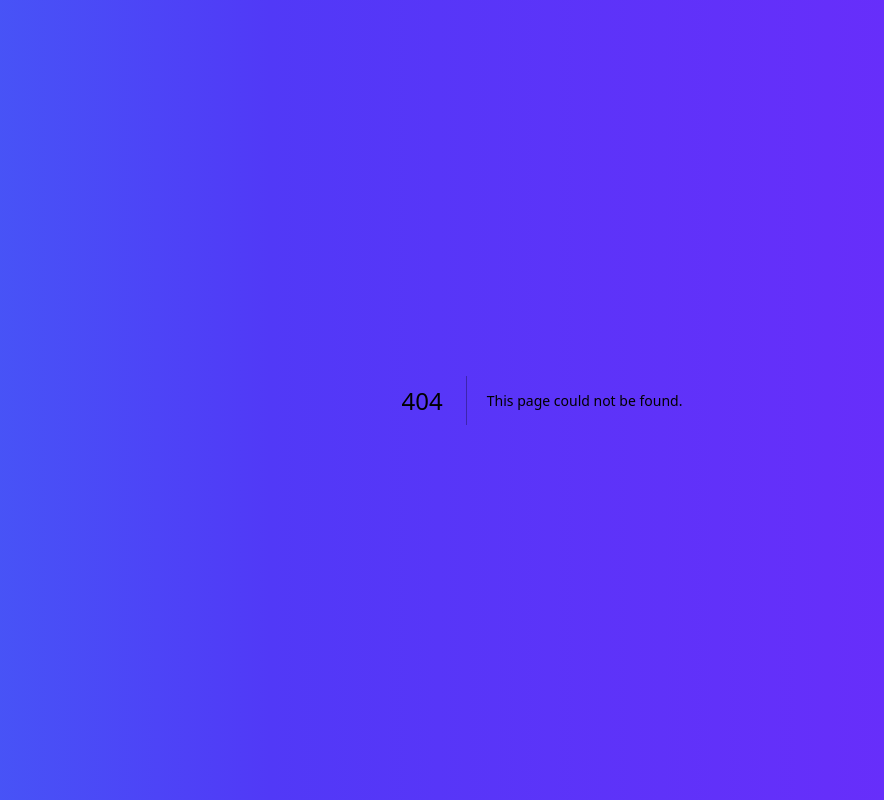
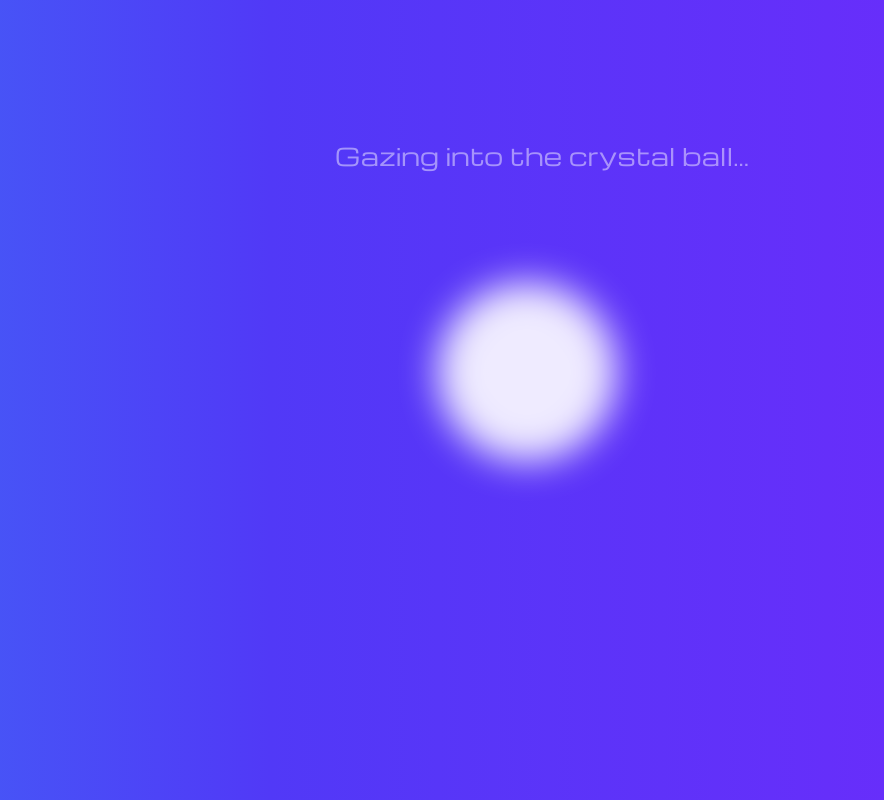
Before and after one commit to ChathuriSenanayake/chathgpt, a Next.js app: page /your-fortune in a window 1280 px wide. Before the commit this address had no page. Shown: the whole page, without its empty margins (98-982 px from the left). Built offline with nearby package versions, Linux system fonts and the light colour scheme.

Commit message:
feat: ui updates with animations

```diff
--- /dev/null
+++ b/app/your-fortune/page.tsx
@@ -0,0 +1,153 @@
+'use client';
+import { useParams, useSearchParams } from "next/navigation";
+import { useEffect, useMemo, useState } from "react";
+import { motion, useAnimation } from 'framer-motion';
+import data from '../../utils/fortune.json';
+
+export default function YourFortuneResults() {
+    const params = useSearchParams();
+    const [step, setStep] = useState(1);
+    const textAnimateControls = useAnimation();
+    const nameanimateControls = useAnimation();
+
+    const fortune = useMemo(() => {
+        try {
+            const name = params.get("name");
+            const hasKey = data.find(item => item.name === name)
+            if (!hasKey) {
+                throw new Error("name not found")
+            }
+            return hasKey.fortune
+        } catch (error) {
+            return "Your future is still being written. Check again a year later!";
+        }
+
+    }, [params])
+
+    useEffect(() => {
+        let timer: NodeJS.Timeout;
+        switch (step) {
+            case 1:
+                timer = setTimeout(() => {
+                    setStep(2);
+                }, 8000);
+                break;
+            case 2:
+                timer = setTimeout(() => {
+                    setStep(3);
+                }, 2000);
+                nameanimateControls.start({
+                    opacity: [0, 1],
+                    scale: [0, 1],
+                    rotate: [0, 360],
+                    transition: { duration: 2 },
+                });
+                break;
+            case 3:
+                nameanimateControls.start({
+                    y: [0, -50],
+
+                    transition: { duration: 2 },
+                });
+                textAnimateControls.start({
+                    y: [0, -10],
+                    opacity: [0, 1],
+                    transition: { duration: 2 },
+                });
+                break;
+            default:
+                break;
+        }
+
+        return () => clearTimeout(timer);
+    }, [step]);
+
+
+
+    return (
+        <div className="min-h-screen flex flex-col font-sans overflow-clip">
+            {/* Main Content */}
+            <main className="flex-1 flex flex-col items-center justify-center p-4">
+
+                {step === 1 && (
+                    <div className="gap-10">
+                        <motion.div
+                            initial={{ y: 0, opacity: 0 }}
+                            aria-hidden
+                            animate={{ y: [0, -20, 0], opacity: [0, 1, 0] }}
+                            transition={{ duration: 8, }}
+                            className=" text-white text-2xl text-center">
+                            {"Gazing into the crystal ball..."}
+                        </motion.div>
+
+                        <motion.div
+                            initial={{ scale: 0 }}
+                            animate={{ scale: [0, 1, 0], transition: { duration: 8 } }}
+                            className="w-96 h-96 rounded-full  bg-white/90 blur-2xl"
+                        >
+                        </motion.div>
+
+                    </div>
+                )}
+
+                <motion.div
+                    initial={{ rotate: 0, scale: 0 }}
+                    // animate={{ rotate: [0, 360], scale: [0, 1], transition: { duration: 2 } }}
+                    animate={nameanimateControls}
+                    className="text-white text-2xl"
+                >
+                    {"Dear " + params?.get("name") || "Seeker of Truth" + ","}
+
+                </motion.div>
+                <motion.div
+                    aria-hidden
+                    initial={{ opacity: 0 }}
+                    animate={textAnimateControls}
+                    transition={{ duration: 3, }}
+                    className=" text-white text-xl max-w-xl text-center"
+                >
+                    {fortune}
+
+                </motion.div>
+                {/* {step === 3 && (
+                    <>
+                        <div className="flex flex-row">
+                            <motion.div
+                                initial={{ y: 0, opacity: 0 }}
+                                aria-hidden
+                                animate={{ y: [20, -20, 0], opacity: [0, 1, 0] }}
+                                transition={{ duration: 8, }}
+                                className=" text-white text-2xl">
+                            </motion.div>
+
+                        </div>
+                        <motion.div
+                            initial={{ y: 0 }}
+                            animate={{ y: [0, -20], transition: { duration: 2 } }}
+
+                            className="text-white text-2xl"
+                        >
+                            {"Dear," + params?.get("name") || "Seeker of Truth,"}
+
+                        </motion.div>
+                        <motion.div
+                            initial={{ y: 20, opacity: 0 }}
+                            aria-hidden
+                            animate={{ y: [20, 0], opacity: [0, 1] }}
+                            transition={{ delay: 2, duration: 3, }}
+                            className=" text-white text-2xl mt-4 max-w-xl text-center"
+                        >
+                            {"The path ahead is filled with opportunities and challenges. Embrace change, trust your instincts, and remember that every step you take shapes your destiny. Fortune favors the bold!"}
+
+                        </motion.div>
+                    </>
+                )} */}
+            </main>
+
+            {/* Footer
+            <footer className="flex text-xs  items-center justify-center p-4 text-white">
+                <div>Created by Chath_S</div>
+            </footer> */}
+        </div>
+    );
+}
--- a/components/CrystalBall.tsx
+++ b/components/CrystalBall.tsx
@@ -5,13 +5,13 @@ export const CrystalBall = () => {
     return (
         <div className="absolute top-80 inset-0 h-screen w-screen flex items-center justify-center">
             <div className="relative w-full h-full">
-                <Image
-                    src={require("../public/crystalBall.png")}
+                {/* <Image
+                    src={require("../public/crystalball.jpg")}
                     alt="crystal_ball"
                     fill
                     className="object-contain"
                     priority
-                />
+                /> */}
             </div>
         </div>
     );
--- a/components/FullView.tsx
+++ b/components/FullView.tsx
@@ -5,6 +5,7 @@ import { useState } from "react";
 import Image from "next/image";
 import AnimatedBackground from "./AnimatedBackground";
 import ShinyButton from "./ShinyButton";
+import { CrystalBall } from "./CrystalBall";
 
 export default function AIFortuneTeller() {
     const [entered, setEntered] = useState(false);
@@ -12,7 +13,7 @@ export default function AIFortuneTeller() {
     return (
         <div className="relative flex items-center justify-center h-screen w-screen overflow-hidden">
             <AnimatedBackground />
-
+            {/* <CrystalBall /> */}
             <AnimatePresence mode="wait">
                 <motion.div
                     key="welcome"
--- a/components/NameTextField.tsx
+++ b/components/NameTextField.tsx
@@ -1,8 +1,48 @@
 "use client";
-import Image from "next/image";
 import { motion } from 'framer-motion';
+import { useRouter } from 'next/navigation';
+import React, { useState, useEffect } from 'react';
 
-export const NameTextField = () => {
+type NameTextFieldProps = React.InputHTMLAttributes<HTMLInputElement> & {
+    // Optional controlled value (if provided, component becomes controlled)
+    value?: string;
+    // Optional submit handler that may return a Promise
+    onSubmit?: (value: string) => void | Promise<void>;
+};
+
+export const NameTextField: React.FC<NameTextFieldProps> = ({ onSubmit, value: controlledValue, ...inputProps }) => {
+    const [internalValue, setInternalValue] = useState<string>(controlledValue ?? "");
+    const router = useRouter();
+
+    // keep internal value in sync when used as controlled
+    useEffect(() => {
+        if (controlledValue !== undefined) setInternalValue(controlledValue);
+    }, [controlledValue]);
+
+    const handleKeyDown = async (e: React.KeyboardEvent<HTMLInputElement>) => {
+        // always forward the original keydown
+        if (inputProps.onKeyDown) inputProps.onKeyDown(e as any);
+
+        if (e.key === "Enter") {
+            try {
+                if (onSubmit) {
+                    // support promise or sync handler
+                    await Promise.resolve(onSubmit(internalValue));
+                    // after user handler resolves, navigate to results
+                    router.push('/your-fortune?name=' + encodeURIComponent(internalValue));
+                } else {
+                    // no handler — show loader briefly then navigate
+                    await new Promise((r) => setTimeout(r, 600));
+                    router.push('/your-fortune?name=' + encodeURIComponent(internalValue));
+                }
+                // don't setLoading(false) after navigation (component will unmount)
+            } catch (err) {
+                // If submission fails, allow retry
+                console.error(err);
+            }
+        }
+    };
+
     return (
         <>
             <motion.p
@@ -15,8 +55,24 @@ export const NameTextField = () => {
                 initial={{ opacity: 0, y: 20 }}
                 animate={{ opacity: 1, y: 0 }}
                 transition={{ delay: 0.5, duration: 1 }}
-                className="px-10 items-center justify-center">
-                <input className="focus:outline-none border-0 h-14 border-b-white border-b  text-center text-2xl text-white" />
+                className="px-10 items-center justify-center flex flex-col">
+                <div className="flex items-center gap-3">
+                    <input
+                        value={internalValue}
+                        onChange={(e) => {
+                            // update internal value and call external onChange if present
+                            setInternalValue(e.target.value);
+                            if (inputProps.onChange) inputProps.onChange(e as any);
+                        }}
+                        onKeyDown={handleKeyDown}
+                        disabled={inputProps.disabled}
+                        aria-disabled={inputProps.disabled}
+                        aria-label={inputProps['aria-label'] ?? 'Your first name'}
+                        placeholder={(inputProps.placeholder as string) ?? 'Your name'}
+                        className={`focus:outline-none border-0 h-14 border-b-white border-b text-center text-2xl text-white bg-transparent disabled:opacity-50 ${inputProps.className ?? ''}`}
+                        {...inputProps}
+                    />
+                </div>
             </motion.div>
         </>
     );
--- /dev/null
+++ b/utils/fortune.json
@@ -0,0 +1,6 @@
+[
+    {
+        "name": "Chathuri",
+        "fortune": "Something that goes like .."
+    }
+]
```
